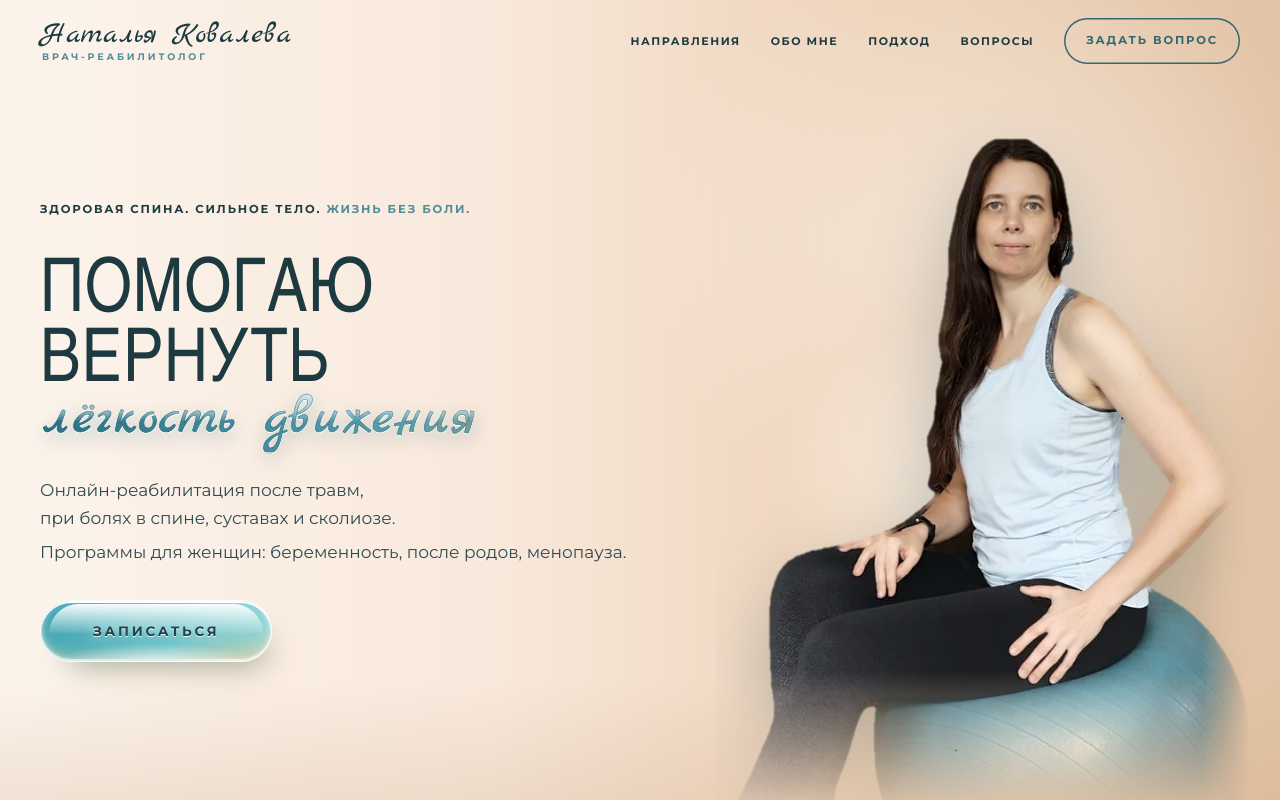
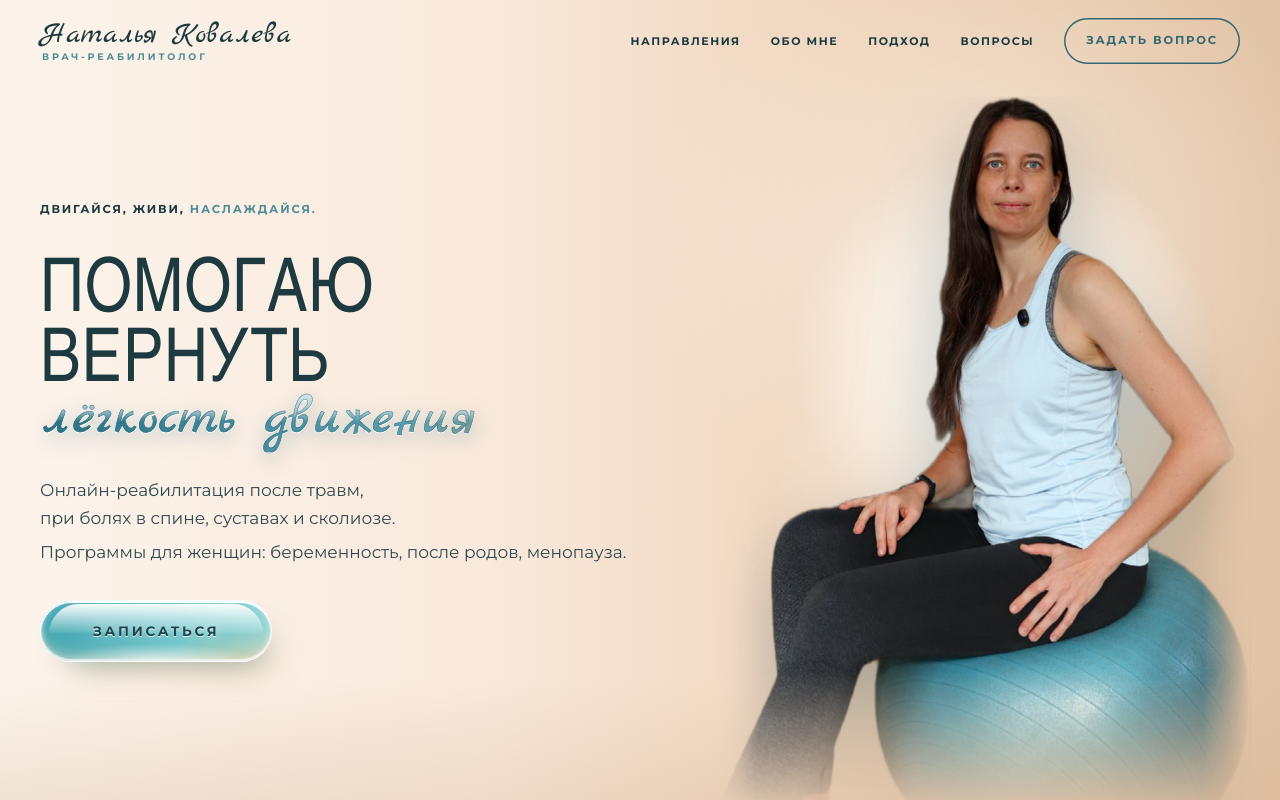
Before and after one commit to zhigarov/rehab-site, a plain HTML site: page index.html in a window 1280 px wide. Shown: the top 800 px of the page. Drawn offline with nearby package versions, Linux system fonts and the light colour scheme.

Commit message:
Новое главное фото и надпись «Двигайся, живи, наслаждайся»
Кожа на фото теплее и плотнее, за фигурой светлое сияние,
чтобы она не сливалась с персиковым фоном.

Co-Authored-By: Claude Opus 5.5 <noreply@anthropic.com>

```diff
--- a/css/blocks.css
+++ b/css/blocks.css
@@ -624,3 +624,20 @@
   /* на компьютере круглая кнопка WhatsApp не нужна — в шапке и так есть кнопки */
   .fab { display: none; }
 }
+
+/* =========================================================
+   Правки 26.11.2026 — новое главное фото
+   ========================================================= */
+/* светлое сияние за головой и плечами: кожа больше не сливается с персиковым фоном */
+.hero__visual::before {
+  content: ""; position: absolute; left: 54%; top: -2%; width: 115%; height: 78%;
+  transform: translateX(-50%); pointer-events: none;
+  background: radial-gradient(50% 50% at 50% 50%, rgba(255, 253, 250, .95) 0%, rgba(255, 252, 247, .6) 42%, rgba(255, 252, 247, 0) 72%);
+}
+/* тень фото обрезалась левым краем картинки и давала тонкую вертикальную линию — растушёвываем и левый край */
+.hero__figure {
+  -webkit-mask-image: linear-gradient(to top, transparent 0%, #000 20%), linear-gradient(to left, transparent 0%, #000 9%), linear-gradient(to right, transparent 0%, #000 8%);
+  -webkit-mask-composite: source-in;
+  mask-image: linear-gradient(to top, transparent 0%, #000 20%), linear-gradient(to left, transparent 0%, #000 9%), linear-gradient(to right, transparent 0%, #000 8%);
+  mask-composite: intersect;
+}
--- a/index.html
+++ b/index.html
@@ -76,7 +76,7 @@
 <section class="hero">
   <div class="container hero__grid">
     <div class="hero__content">
-      <p class="hero__eyebrow">Здоровая спина. Сильное тело. <span>Жизнь&nbsp;без&nbsp;боли.</span></p>
+      <p class="hero__eyebrow">Двигайся, живи, <span>наслаждайся.</span></p>
       <h1 class="hero__title">
         <span class="line"><span>Помогаю</span></span>
         <span class="line"><span>вернуть</span></span>
@@ -95,8 +95,8 @@
 
     <div class="hero__visual">
       <span class="hero__light" aria-hidden="true"></span>
-      <!-- главное фото (улучшенное, без фона); прежние версии — img/natalia-hero-mirror.png и img/natalia-hero.png -->
-      <img class="hero__figure" src="img/natalia-hero-main.png" alt="Наталья Ковалева, врач-реабилитолог, на фитболе" width="604" height="810">
+      <!-- главное фото: новое от Натальи (26.11), отзеркалено, кожа сделана теплее и плотнее; прежнее — img/natalia-hero-main.png -->
+      <img class="hero__figure" src="img/natalia-hero-2.png" alt="Наталья Ковалева, врач-реабилитолог, на фитболе" width="822" height="1100">
     </div>
   </div>
 </section>
```
Also changed, not shown: img/natalia-hero-2.png (added).
